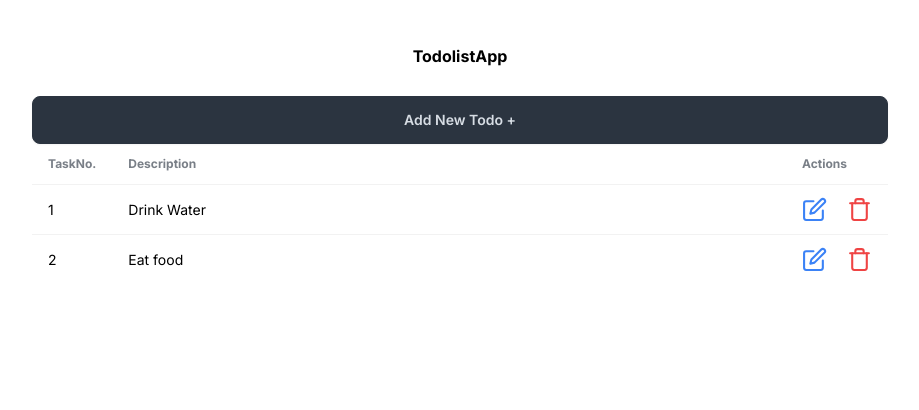
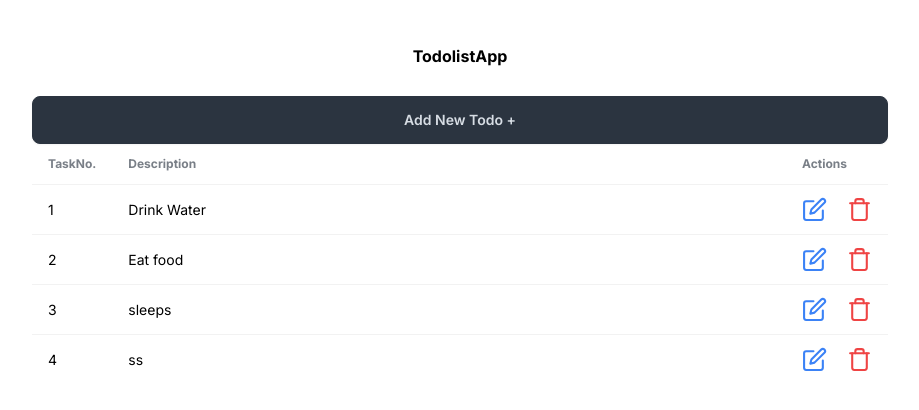
Before and after one commit to zeeshanhaider5121472/nestjs-todolist, a Next.js app: page / in a window 1280 px wide. Shown: the top 410 px of the page, without its empty margins (180-1099 px from the left). Built offline with nearby package versions, Linux system fonts and the light colour scheme; data requests are answered from the project's data file.

Commit message:
draganddrop

```diff
--- a/data/todolist.json
+++ b/data/todolist.json
@@ -9,6 +9,16 @@
       "id": "ba376523-f807-4b89-9a94-9acab1c40638",
       "taskNumber": 2,
       "Description": "Eat food"
+    },
+    {
+      "id": "552e39f0-fad3-4d3f-bd1f-e7f5a9cdc16c",
+      "taskNumber": 3,
+      "Description": "sleeps"
+    },
+    {
+      "id": "e372395e-2635-4a91-849d-376f8d4a2de2",
+      "taskNumber": 4,
+      "Description": "ss"
     }
   ]
 }
--- a/package.json
+++ b/package.json
@@ -21,6 +21,7 @@
   "devDependencies": {
     "@types/node": "^20",
     "@types/react": "^18",
+    "@types/react-beautiful-dnd": "^13.1.8",
     "@types/react-dom": "^18",
     "@types/uuid": "^10.0.0",
     "daisyui": "^4.12.10",
--- a/src/app/components/Table.tsx
+++ b/src/app/components/Table.tsx
@@ -1,4 +1,5 @@
-
+"use client";
+import { DragDropContext, Droppable, DropResult } from "react-beautiful-dnd";
 import { TableTasks } from "../../../types/tabledata";
 import { Task } from "./Task";
 
@@ -7,8 +8,20 @@ interface TodoList {
 }
 
 const Table: React.FC<TodoList> = ({ tasks }) => {
+  const onDragEnd = (result: DropResult) => {
+    // Handle the end of drag operation here
+    // For example, reorder the tasks array
+    if (!result.destination) return;
+    const items = Array.from(tasks);
+    const [reorderedItem] = items.splice(result.source.index, 1);
+    items.splice(result.destination.index, 0, reorderedItem);
+    // Update your state with the new order
+    // setTasks(items);
+  };
+
   return (
     <div className="overflow-x-auto">
+      <DragDropContext onDragEnd={onDragEnd}>
         <table className="table">
           <thead>
             <tr>
@@ -17,12 +30,18 @@ const Table: React.FC<TodoList> = ({ tasks }) => {
               <th>Actions</th>
             </tr>
           </thead>
-        <tbody>
-          {tasks.map((task) => (
-            <Task key={task.id} task={task} />
+          <Droppable droppableId="tabletasks">
+            {(provided) => (
+              <tbody ref={provided.innerRef} {...provided.droppableProps}>
+                {tasks.map((task, index) => (
+                  <Task key={task.id} task={task} index={index} />
                 ))}
+                {provided.placeholder}
               </tbody>
+            )}
+          </Droppable>
         </table>
+      </DragDropContext>
     </div>
   );
 };
--- a/src/app/components/Task.tsx
+++ b/src/app/components/Task.tsx
@@ -1,6 +1,7 @@
 "use client";
 import { useRouter } from "next/navigation";
 import { FormEventHandler, useState } from "react";
+import { Draggable } from "react-beautiful-dnd";
 import { FiEdit, FiTrash } from "react-icons/fi";
 import { deletetabledata, patchtabledata } from "../../../api";
 import { TableTasks } from "../../../types/tabledata";
@@ -8,9 +9,10 @@ import Modaledit from "./Modaledit";
 
 interface TaskProps {
   task: TableTasks;
+  index: number;
 }
 
-export const Task: React.FC<TaskProps> = ({ task }) => {
+export const Task: React.FC<TaskProps> = ({ task, index }) => {
   const [modalOpen, setModalOpen] = useState<boolean>(false);
   const [deleteLoader, setDeleteLoader] = useState<boolean>(false);
   const [updatedTaskValue, setUpdatedTaskValue] = useState<string>(
@@ -32,8 +34,20 @@ export const Task: React.FC<TaskProps> = ({ task }) => {
   };
 
   return (
-    <tr key={task.id}>
-      <td className="w-fit">{task.taskNumber}</td>
+    <Draggable draggableId={task.id.toString()} index={index}>
+      {(provided, snapshot) => (
+        <tr
+          key={task.id}
+          ref={provided.innerRef}
+          {...provided.draggableProps}
+          style={{
+            ...provided.draggableProps.style,
+            backgroundColor: snapshot.isDragging ? "lightblue" : "white",
+          }}
+        >
+          <td className="w-fit" {...provided.dragHandleProps}>
+            {task.taskNumber}
+          </td>
           <td className="w-full">{task.Description}</td>
           <td className="flex flex-row gap-5 w-fit justify-evenly">
             <FiEdit
@@ -59,21 +73,6 @@ export const Task: React.FC<TaskProps> = ({ task }) => {
                 }
               }}
             />
-        {/* <FiTrash
-          className="text-red-500 cursor-pointer"
-          size={25}
-          onClick={() => {
-            deletetabledata(task.id);
-            router.refresh();
-          }}
-        /> */}
-      </td>
-      <td className={`${deleteLoader ? "" : "hidden"}`}>
-        {deleteLoader ? (
-          <span className="loading loading-ball loading-lg" />
-        ) : (
-          <></>
-        )}
             <Modaledit
               // task={task}
               modalOpen={modalOpen}
@@ -99,7 +98,24 @@ export const Task: React.FC<TaskProps> = ({ task }) => {
                 </button>
               </form>
             </Modaledit>
+            {/* <FiTrash
+            className="text-red-500 cursor-pointer"
+            size={25}
+            onClick={() => {
+              deletetabledata(task.id);
+              router.refresh();
+            }}
+          /> */}
+          </td>
+          <td className={`${deleteLoader ? "" : "hidden"}`}>
+            {deleteLoader ? (
+              <span className="loading loading-ball loading-lg" />
+            ) : (
+              <></>
+            )}
           </td>
         </tr>
+      )}
+    </Draggable>
   );
 };
```
Also changed, not shown: 1 other file (tests, documents, lock files or other folders). Lines whose indentation alone changed are shown as unchanged.
